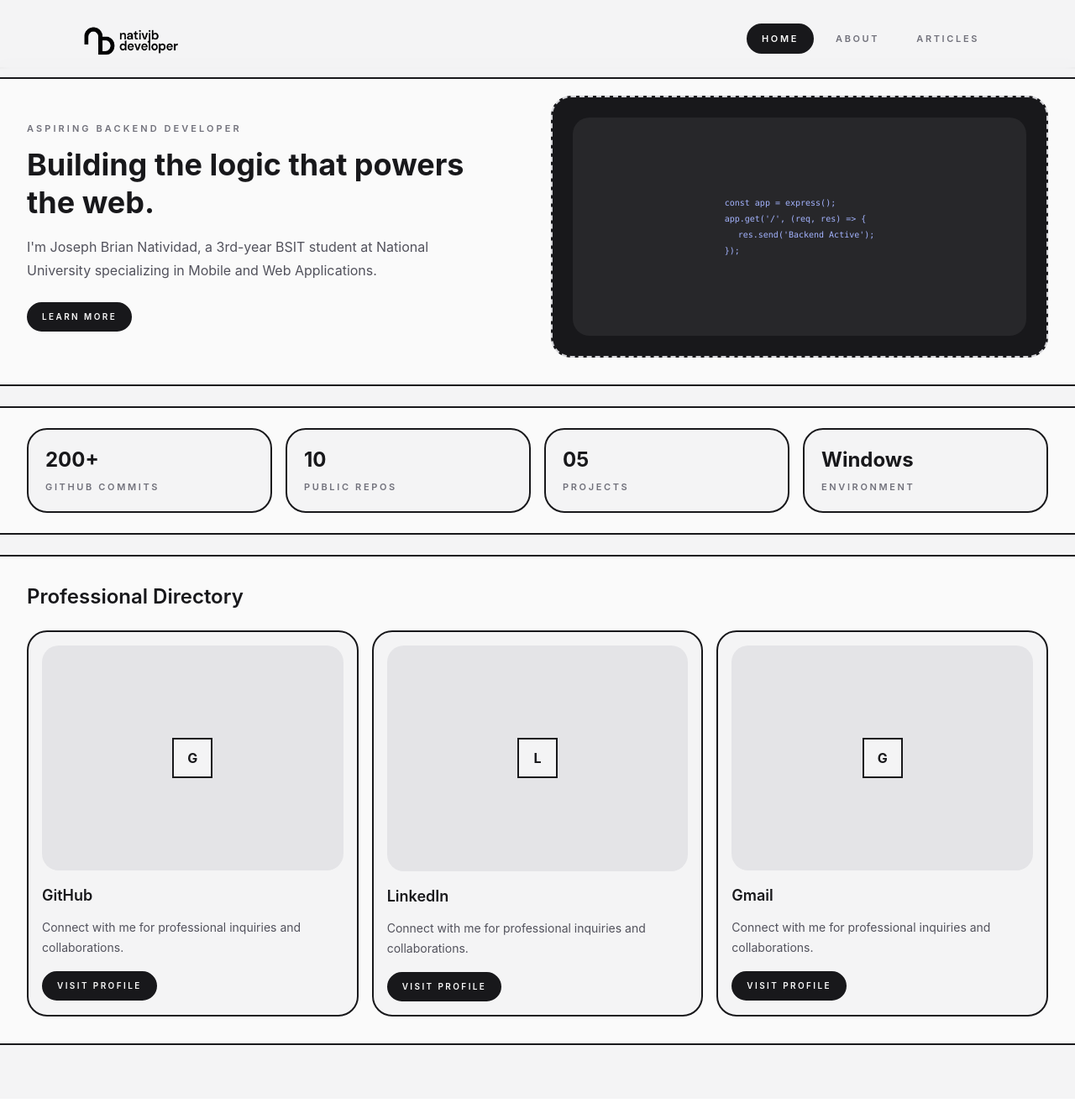
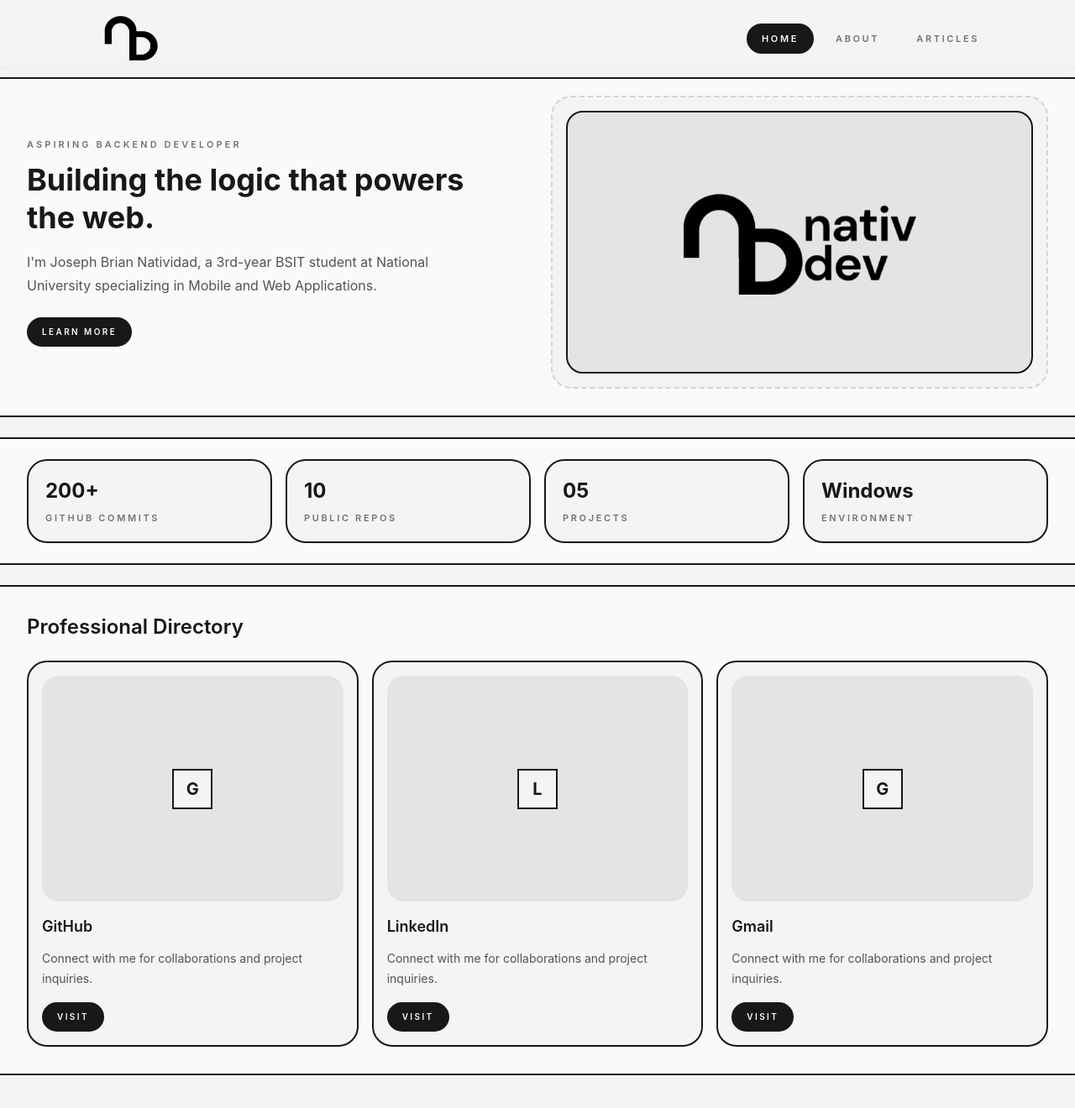
Before and after one commit to njeybe/natividad-webprog, a React (Vite) app in the folder natividad-client/: page / in a window 1280 px wide. Shown: the top 1320 px of the page at 84% size. Built offline with nearby package versions, Linux system fonts and the light colour scheme.

Commit message:
Final Laboratory Activity 2(1)

```diff
--- a/natividad-client/src/components/Navbar.jsx
+++ b/natividad-client/src/components/Navbar.jsx
@@ -1,5 +1,5 @@
 import { NavLink } from "react-router-dom";
-import Logo from "../assets/images/Logo.png";
+import logo from "../assets/images/Logo.png";
 
 const links = [
   { label: "Home", to: "/" },
@@ -21,7 +21,7 @@
       <div className="mx-auto flex max-w-6xl items-center justify-between gap-4 px-4 py-4 sm:px-6 lg:px-8">
         <NavLink to="/" className="flex items-center gap-3">
           <div className="space-y-0.5">
-            <img src={Logo} alt="My Logo" className="md:w-30 md:h-15" />
+            <img src={logo} alt="My Logo" className="md:w-30 md:h-15 object-contain" />
           </div>
         </NavLink>
 
--- a/natividad-client/src/pages/HomePage.jsx
+++ b/natividad-client/src/pages/HomePage.jsx
@@ -1,4 +1,5 @@
 import Button from "../components/Button";
+import fullLogo from "../assets/images/fullLogo.png"; // Placeholder for your backend graphic
 
 const HomePage = () => {
   const stats = [
@@ -20,15 +21,9 @@
             </p>
             <div className="mt-6"><Button to="/about" variant="primary">Learn More</Button></div>
           </div>
-
-          <div className="rounded-3xl border-2 border-dashed border-zinc-300 bg-zinc-900 p-6">
-            <div className="flex min-h-65 items-center justify-center rounded-[1.25rem] bg-zinc-800 font-mono text-[10px] text-indigo-300 p-4">
-              <div className="space-y-1">
-                <p>const app = express();</p>
-                <p>app.get('/', (req, res) =&gt; &#123;</p>
-                <p className="ml-4">res.send('Backend Active');</p>
-                <p>&#125;);</p>
-              </div>
+          <div className="rounded-3xl border-2 border-dashed border-zinc-300 bg-zinc-100 p-4">
+            <div className="flex aspect-video w-full items-center justify-center overflow-hidden rounded-[1.25rem] bg-zinc-200 border-2 border-zinc-900">
+              <img src={fullLogo} alt="Backend Visual" className="h-70 w-70 object-contain" />
             </div>
           </div>
         </div>
@@ -51,11 +46,11 @@
           {['GitHub', 'LinkedIn', 'Gmail'].map((platform) => (
             <article key={platform} className="rounded-3xl border-2 border-zinc-900 bg-zinc-100 p-4">
               <div className="flex aspect-4/3 items-center justify-center rounded-[1.25rem] bg-zinc-200">
-                <div className="h-12 w-12 border-2 border-zinc-900 bg-zinc-100 flex items-center justify-center font-bold">{platform[0]}</div>
+                <div className="h-12 w-12 border-2 border-zinc-900 bg-zinc-100 flex items-center justify-center font-bold text-xl">{platform[0]}</div>
               </div>
               <h3 className="mt-4 text-lg font-semibold text-zinc-900">{platform}</h3>
-              <p className="mt-3 text-sm leading-6 text-zinc-600">Connect with me for professional inquiries and collaborations.</p>
-              <Button className="mt-4" variant="primary">Visit Profile</Button>
+              <p className="mt-3 text-sm leading-6 text-zinc-600">Connect with me for collaborations and project inquiries.</p>
+              <Button className="mt-4" variant="primary">Visit</Button>
             </article>
           ))}
         </div>
```
Also changed, not shown: natividad-client/src/assets/images/Logo.png, natividad-client/src/assets/images/fullLogo.png (added).
